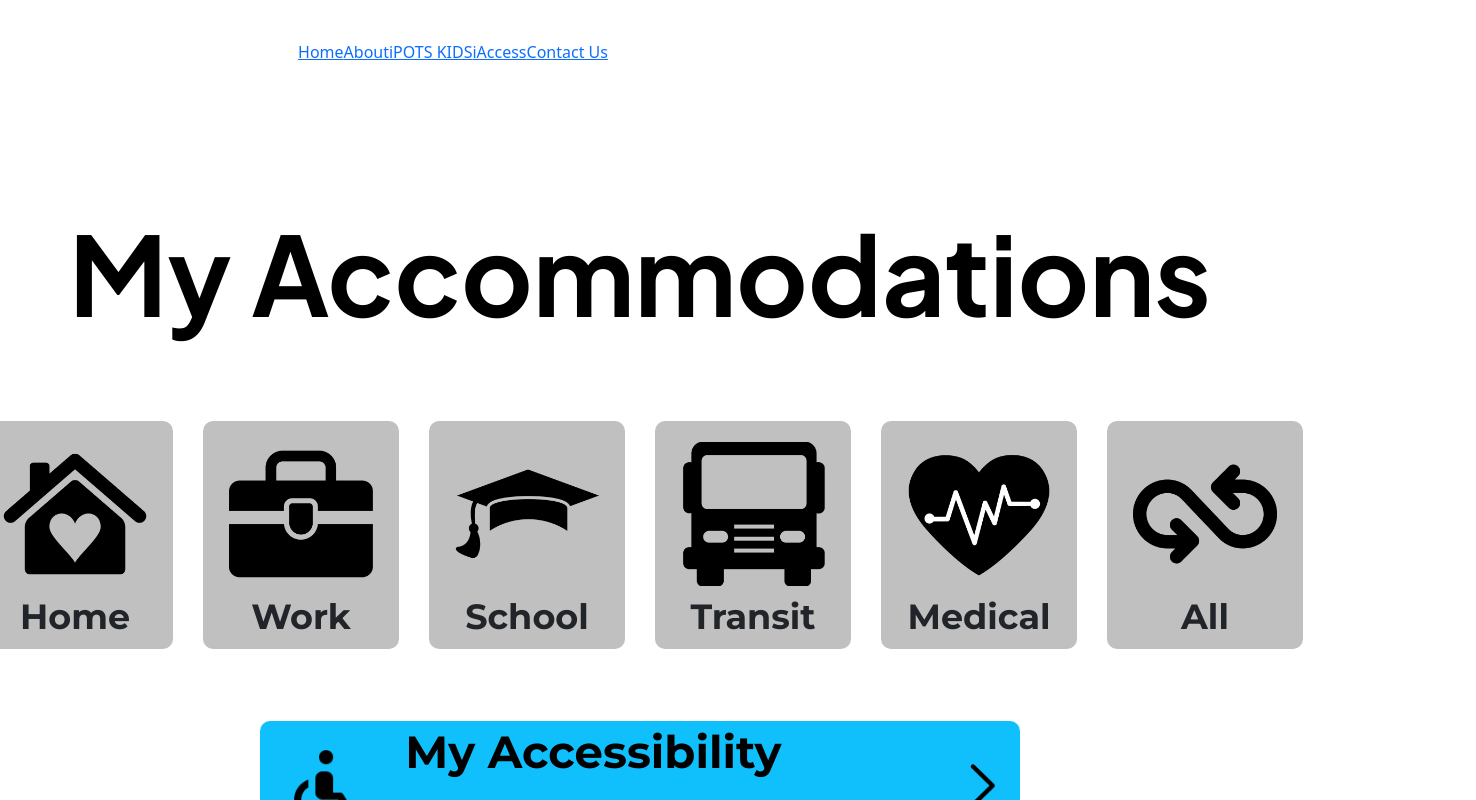
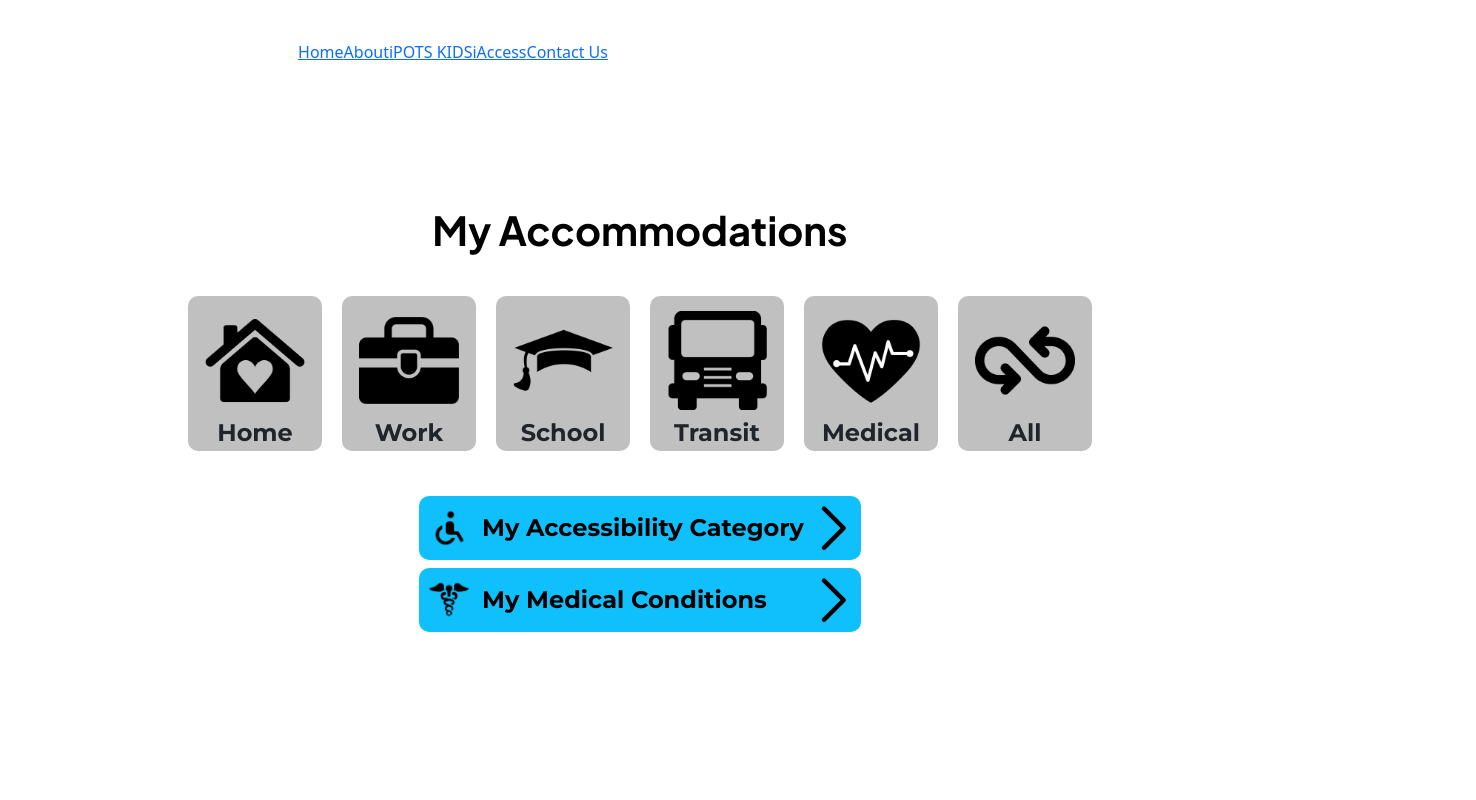
Before and after one commit to Lovepreet-G/iPOTS, a React (Vite) app in the folder iAccess/: page /myaccommodationsmenu in a window 1280 px wide. Shown: the top 800 px of the page, 1476 px wide, since content can reach past the window. Built offline with nearby package versions, Linux system fonts and the light colour scheme.

Commit message:
fixed sizes of  myaccommodation.css

```diff
--- a/iAccess/src/styles/myAccommodations.css
+++ b/iAccess/src/styles/myAccommodations.css
@@ -9,10 +9,10 @@
 }
 
 .myAccommodations-title {
-  width: 1671px;
-  height: 146px;
+  width: 26.125rem;
+  height: 3.125rem;
   font-family: "Plus Jakarta Sans", sans-serif;
-  font-size: 110px;
+  font-size: 2.5rem;
   font-weight: bold;
   color: #000000;
   margin: 0;
@@ -21,9 +21,9 @@
 .myNavbar-container {
   display: flex;
   justify-content: center;
-  width: 1325px;
-  height: 228px;
-  margin-top: 83px;
+  width: 56.625rem;
+  height: 9.744rem;
+  margin-top: 2.5rem;
 }
 
 .myLocation {
@@ -31,12 +31,12 @@
   flex-direction: column;
   align-items: center;
   justify-content: center;
-  width: 196px;
-  height: 228px;
-  margin: 0 15px;
-  padding: 10px;
+  width: 8.375rem;
+  height: 9.688rem;
+  margin: 0 0.625rem;
+  /* padding: 10px; */
   cursor: pointer;
-  border-radius: 10px;
+  border-radius:  0.625rem;
   background-color: #c0c0c0;
   transition: background-color 0.3s, transform 0.3s;
 }
@@ -51,25 +51,21 @@
 }
 
 .myLocation-img {
-  width: 144.01px;
-  height: 143.74px;
-  margin-top: 16px;
-  margin-left: 26px;
-  margin-right: 26px;
-}
-
-.myLocation-icon {
-  font-size: 24px;
+  width: 6.2rem;
+  height: 6.2rem;
+  margin-top: 1rem;
+  margin-left: 1.625rem;
+  margin-right: 1.625rem;
 }
 
 .myLocation-name {
-  margin-top: 5px;
-  font-size: 35px;
+  margin-top: 0.313rem;
+  font-size: 1.5rem;
   font-family: "Montserrat", sans-serif;
   font-weight: bold;
 }
 .myAccessibility-categories-container {
-  margin-top: 60px;
+  margin-top: 2.5rem;
   width: 100%;
   display: flex;
   flex-direction: column;
@@ -82,12 +78,12 @@
   justify-content: space-between;
   background-color: #0fc0fc;
   color: black;
-  width: 760px;
-  height: 129px;
-  padding: 0 20px;
-  margin: 12px 0;
-  border-radius: 10px;
-  font-size: 45px;
+  width: 27.625rem;
+  height: 4rem;
+  padding: 0 0.625rem;
+  margin: 0.25rem 0;
+  border-radius: 0.625rem;
+  font-size: 1.5rem;
   font-family: "Montserrat", sans-serif;
   font-weight: bold;
   cursor: pointer;
@@ -100,14 +96,14 @@
 }
 
 .myAccessibility-category-icon {
-  width: 85px;
-  height: 85px;
-  margin-right: 25px;
+  width: 2.5rem;
+  height: 2.5rem;
+  margin-right: 0.813rem;
 }
 
 .myAccessibility-category-name {
-  width: 526px;
-  height: 46px;
+  width: 21.188rem;
+  height: 2.438rem;
   text-align: left;
   display: flex;
   align-items: center;
@@ -116,5 +112,4 @@
 .myAccessibility-category-back {
   width: 33.63px;
   height: 43.73px;
-  margin-left: 20px;
 }
```
